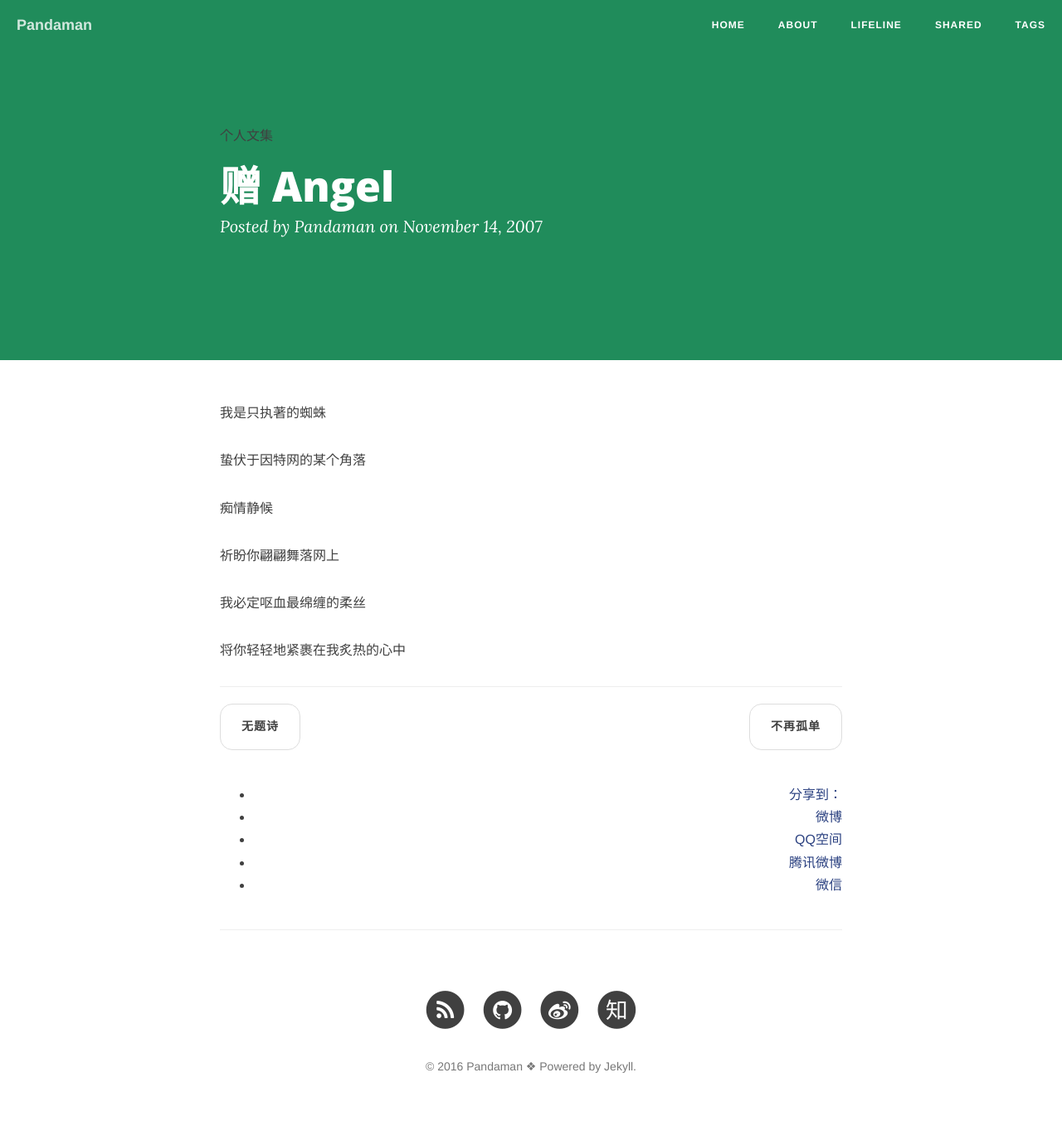
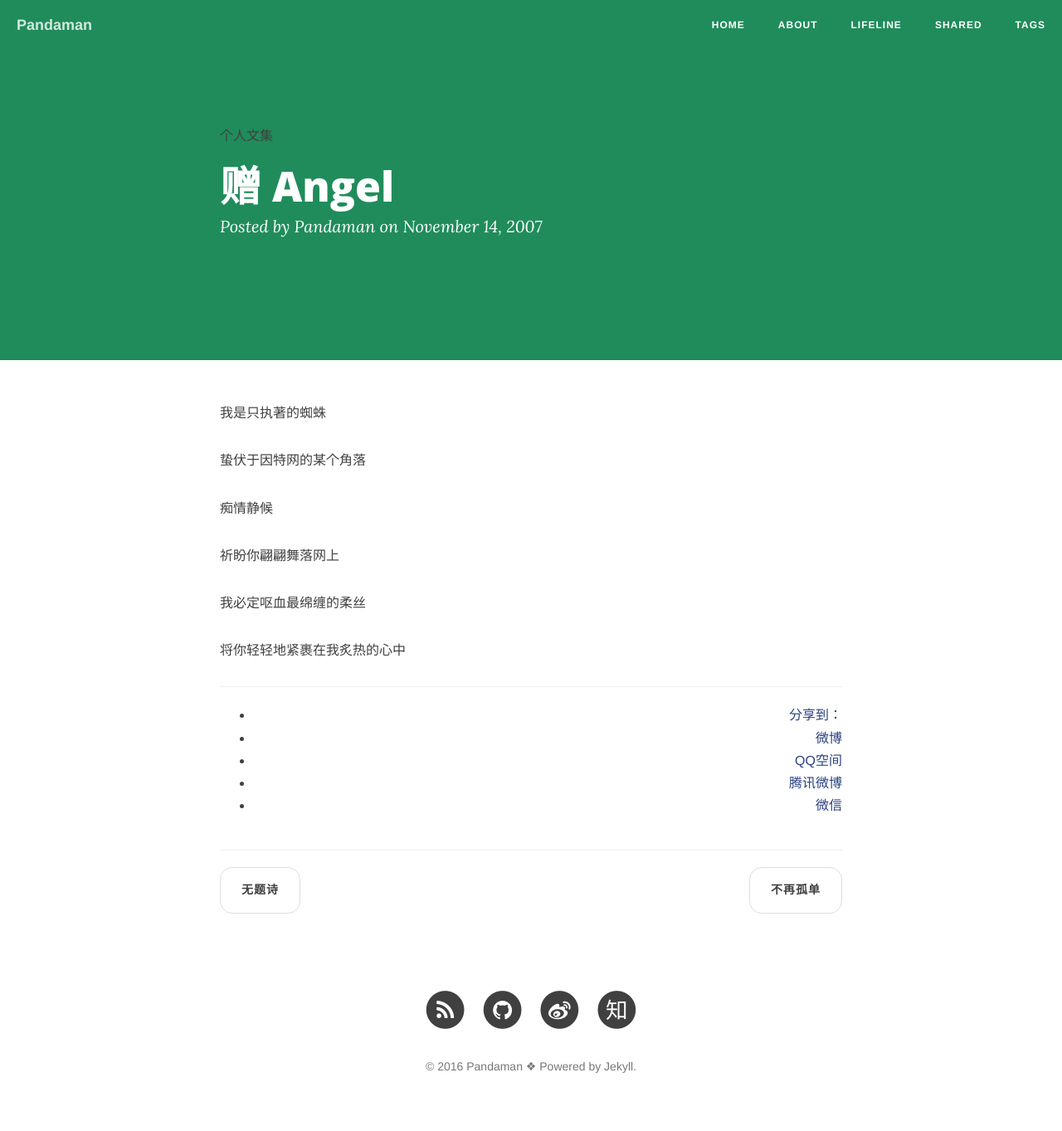
Before and after one commit to ceares/ceares.github.io, a Jekyll site: the page built from _posts/articles/2007-11-14-Angel.md, in a window 1280 px wide. Shown: the whole page at 83% size. Built offline with Jekyll 4.4.1, drawn with Linux system fonts in a browser that asks for light colours; nearby versions of some CDN libraries; comment, search, counter and statistics services are not loaded.

Commit message:
Update post.html

```diff
--- a/_layouts/post.html
+++ b/_layouts/post.html
@@ -41,18 +41,6 @@
 
                 <hr>
 
-                <ul class="pager">
-                    {% if page.previous.url %}
-                    <li class="previous">
-                        <a href="{{ page.previous.url | prepend: site.baseurl | replace: '//', '/' }}" data-toggle="tooltip" data-placement="top" title="{{page.previous.title}}">{{page.previous.title}}</a>
-                    </li>
-                    {% endif %}
-                    {% if page.next.url %}
-                    <li class="next">
-                        <a href="{{ page.next.url | prepend: site.baseurl | replace: '//', '/' }}" data-toggle="tooltip" data-placement="top" title="{{page.next.title}}">{{page.next.title}}</a>
-                    </li>
-                    {% endif %}
-                </ul>
 
 
                 <!-- Duoshuo Share start -->
@@ -91,6 +79,18 @@
                 </div>
                 <!-- Duoshuo Share end-->
 
+                 <ul class="pager">
+                    {% if page.previous.url %}
+                    <li class="previous">
+                        <a href="{{ page.previous.url | prepend: site.baseurl | replace: '//', '/' }}" data-toggle="tooltip" data-placement="top" >{{page.previous.title}}</a>
+                    </li>
+                    {% endif %}
+                    {% if page.next.url %}
+                    <li class="next">
+                        <a href="{{ page.next.url | prepend: site.baseurl | replace: '//', '/' }}" data-toggle="tooltip" data-placement="top" >{{page.next.title}}</a>
+                    </li>
+                    {% endif %}
+                </ul>
 
                 <!-- 多说评论框 start -->
                 <div class="comment">
```
